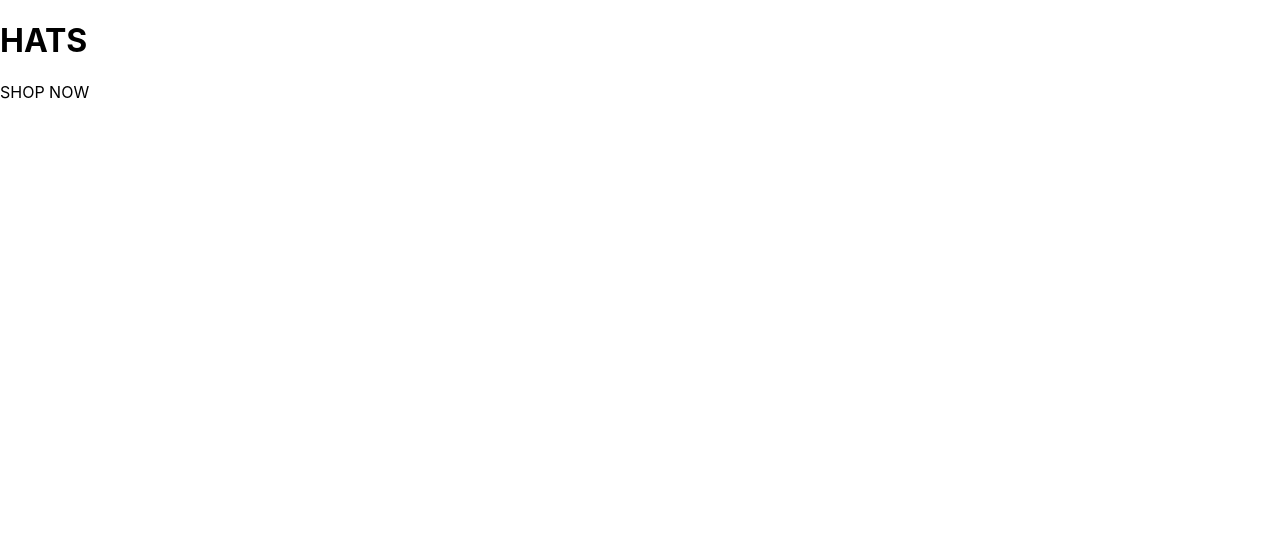
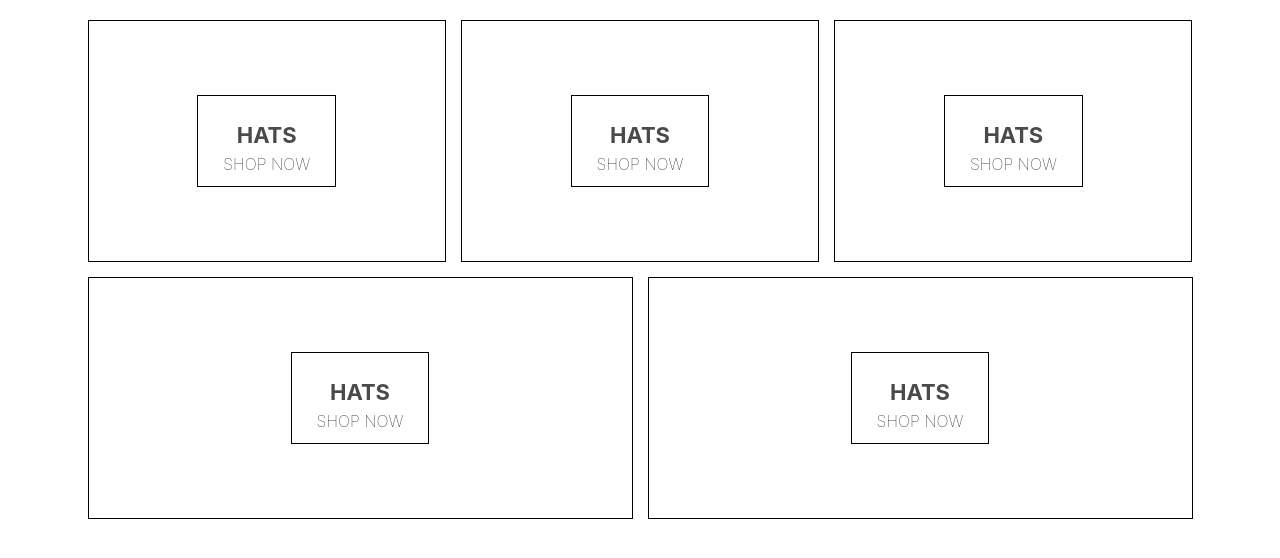
Before and after one commit to Haslaminator/crwn-clothing, a React (Create React App) app: page / in a window 1280 px wide. Shown: the top 558 px of the page. Built offline with nearby package versions, Linux system fonts and the light colour scheme.

Commit message:
added styling via sass

```diff
--- a/src/Homepage.component.jsx
+++ b/src/Homepage.component.jsx
@@ -1,9 +1,34 @@
 import React from 'react';
+import './Homepage.styles.scss';
 
 const Homepage = () => {
     return (
         <div className='homepage'>
             <div className='directory-menu'>
+                <div className='menu-item'>
+                    <div className='content'>
+                        <h1 className='title'>HATS</h1>
+                        <span className='subtitle'>SHOP NOW</span>
+                    </div>
+                </div>
+                <div className='menu-item'>
+                    <div className='content'>
+                        <h1 className='title'>HATS</h1>
+                        <span className='subtitle'>SHOP NOW</span>
+                    </div>
+                </div>
+                <div className='menu-item'>
+                    <div className='content'>
+                        <h1 className='title'>HATS</h1>
+                        <span className='subtitle'>SHOP NOW</span>
+                    </div>
+                </div>
+                <div className='menu-item'>
+                    <div className='content'>
+                        <h1 className='title'>HATS</h1>
+                        <span className='subtitle'>SHOP NOW</span>
+                    </div>
+                </div>
                 <div className='menu-item'>
                     <div className='content'>
                         <h1 className='title'>HATS</h1>
--- a/src/Homepage.styles.scss
+++ b/src/Homepage.styles.scss
@@ -0,0 +1,54 @@
+.homepage {
+    display: flex;
+    flex-direction: column;
+    align-items: center;
+    padding: 20px 80px;
+}
+
+.directory-menu {
+    width: 100%;
+    display: flex;
+    flex-wrap: wrap;
+    justify-content: space-between;
+}
+
+.menu-item {
+    min-width: 30%;
+    height: 240px;
+    flex: 1 1 auto;
+    display: flex;
+    align-items: center;
+    justify-content: center;
+    border: 1px solid black;
+    margin: 0 7.5px 15px;
+
+    &:first-child {
+        margin-right: 7.5px;
+    }
+
+    &:last-child {
+        margin-left: 7.5px;
+    }
+
+    .content {
+        height: 90px;
+        padding: 0 25px;
+        display: flex;
+        flex-direction: column;
+        align-items: center;
+        justify-content: center;
+        border: 1px solid black;
+
+        .title {
+            font-weight: bold;
+            margin-bottom: 6px;
+            font-size: 22px;
+            color: #4a4a4a;
+        }
+
+        .subtitle {
+            font-weight: lighter;
+            font-size: 16px;
+        }
+    }
+}
```
